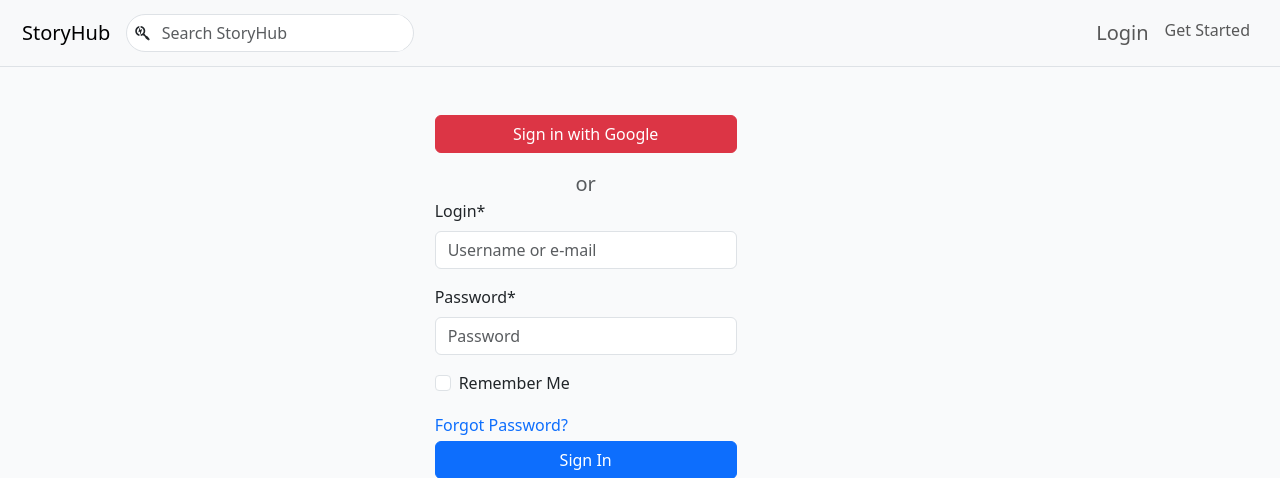
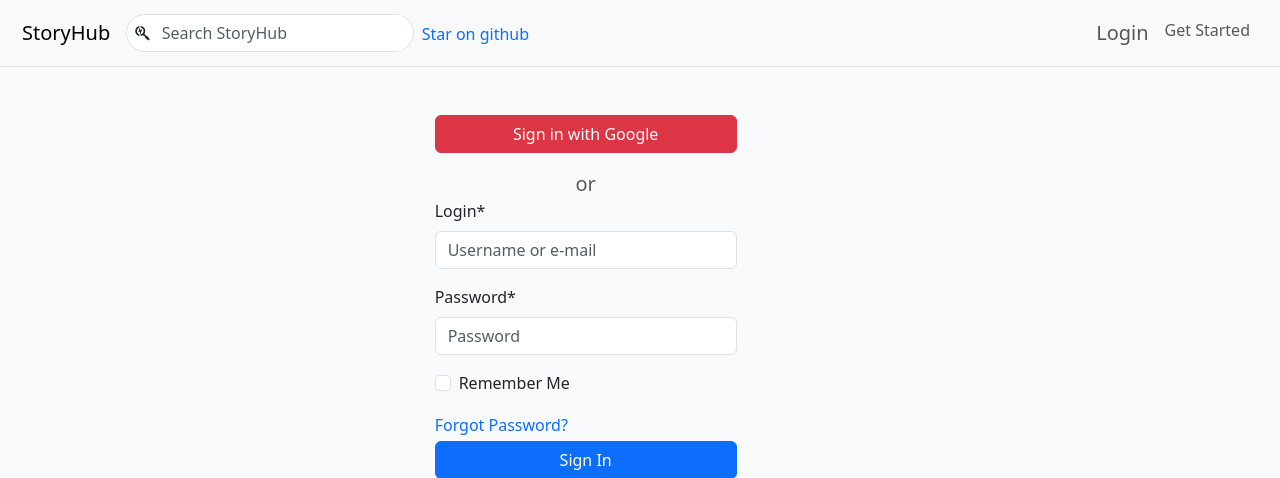
Before and after one commit to raykipkorir/storyhub, a Django app: a page that uses storyhub/templates/base.html in a window 1280 px wide. Shown: the top 478 px of the page. Run offline with Django 4.2, Linux system fonts and the light colour scheme; some libraries are stand-ins or nearby versions.

Commit message:
Add github star link in navbar

```diff
--- a/storyhub/templates/base.html
+++ b/storyhub/templates/base.html
@@ -42,5 +42,7 @@
         integrity="sha384-w76AqPfDkMBDXo30jS1Sgez6pr3x5MlQ1ZAGC+nuZB+EYdgRZgiwxhTBTkF7CXvN"
         crossorigin="anonymous">
     </script>
+    {% comment %} github star button js {% endcomment %}
+    <script async defer src="https://buttons.github.io/buttons.js"></script>
 </body>
 </html>
--- a/storyhub/templates/navbar.html
+++ b/storyhub/templates/navbar.html
@@ -8,7 +8,21 @@
     </button>
     <div class="collapse navbar-collapse" id="navbarText">
       <ul class="navbar-nav me-auto mb-2 mb-lg-0">
-        {% include 'search.html' %}
+        <li class="nav-item">
+          {% include 'search.html' %}
+        </li>
+        <li class="nav-item mt-2 ms-2">
+          <a
+            class="github-button"
+            href="https://github.com/raykipkorir/storyhub"
+            data-color-scheme="no-preference: dark; light: light; dark: dark;"
+            data-icon="octicon-star"
+            aria-label="Star raykipkorir/storyhub on GitHub"
+            class="m-1"
+            >
+            Star on github
+          </a>
+        </li>
       </ul>
       {% if user.is_authenticated %}
       <ul class="navbar-nav mb-2 mb-lg-0">
```
